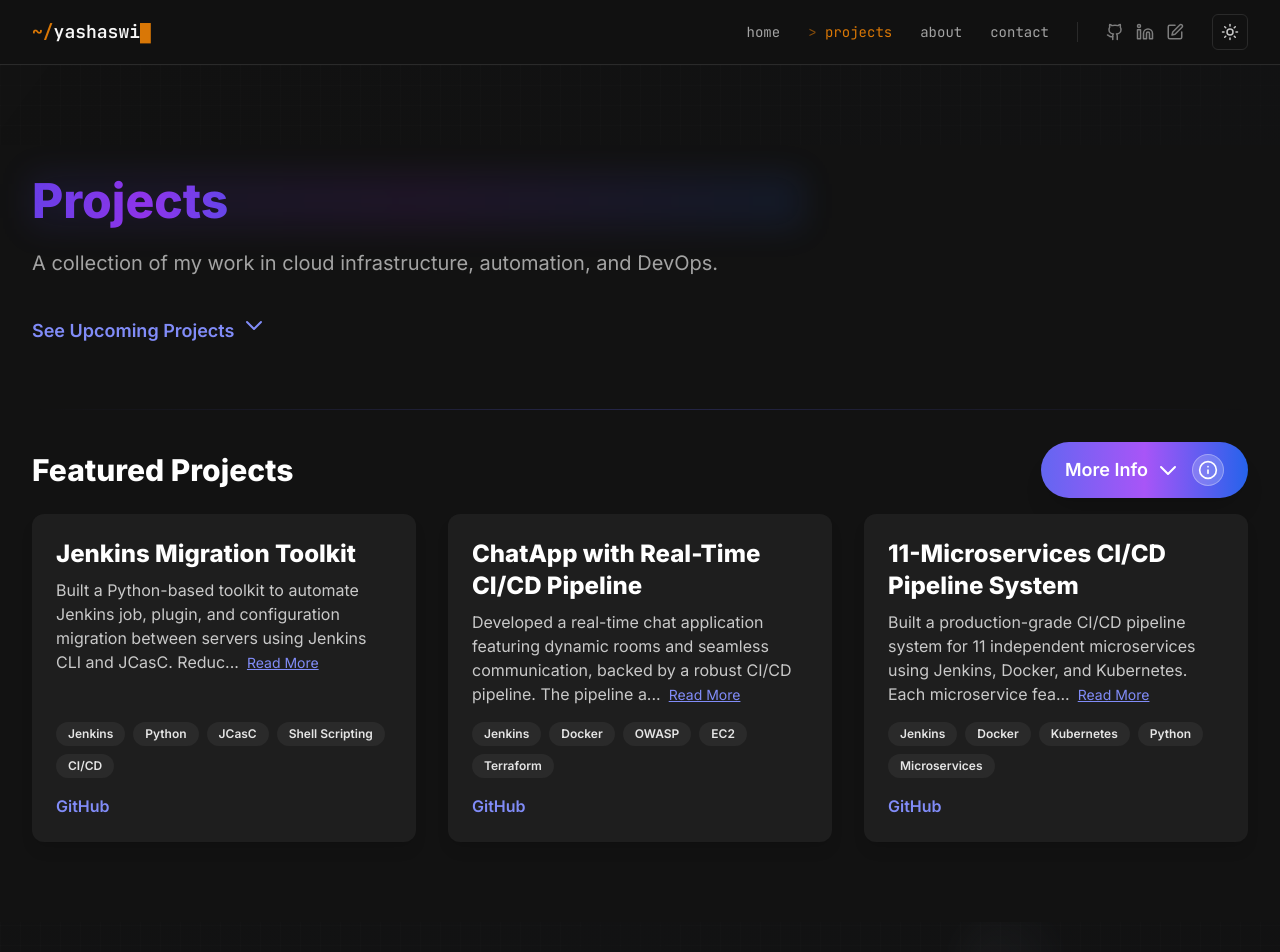
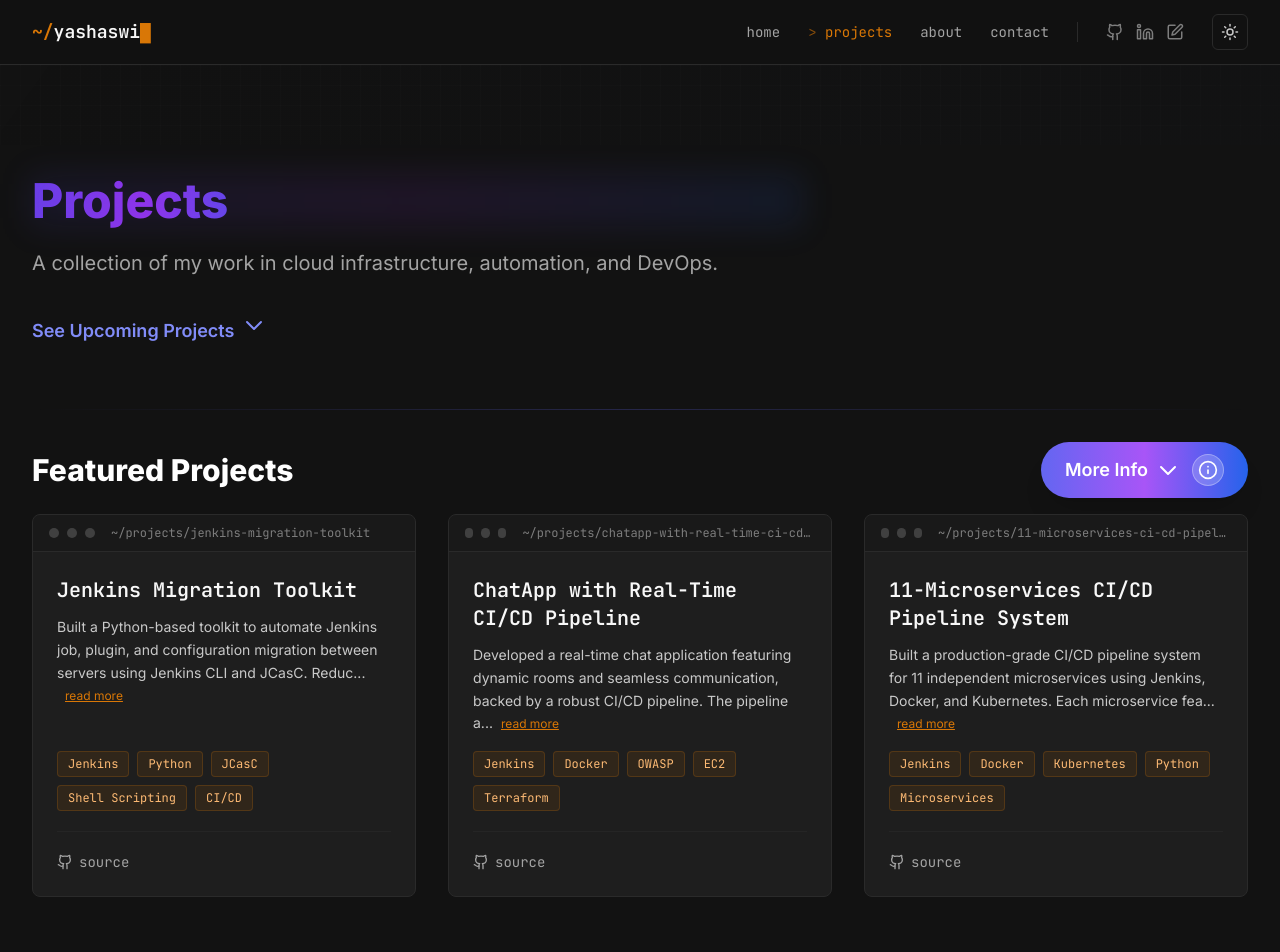
Before and after one commit to yashaswi29/Portfolio, a React (Vite) app: page /projects in a window 1280 px wide. Shown: the top 952 px of the page. Built offline with nearby package versions, Linux system fonts and the light colour scheme.

Commit message:
feat: terminal-style project card with WIP state

```diff
--- a/src/components/ProjectCard.tsx
+++ b/src/components/ProjectCard.tsx
@@ -1,11 +1,13 @@
 import React, { useState } from 'react';
+import { Github, ArrowUpRight, Lock } from 'lucide-react';
 import { useTracker } from '../hooks/useTracker';
 
 interface ProjectCardProps {
   title: string;
   description: string;
   technologies: string[];
-  githubUrl: string;
+  githubUrl?: string;
+  liveUrl?: string;
 }
 
 const MAX_DESCRIPTION_LENGTH = 140;
@@ -15,6 +17,7 @@ const ProjectCard: React.FC<ProjectCardProps> = ({
   description,
   technologies,
   githubUrl,
+  liveUrl,
 }) => {
   const { trackEvent } = useTracker();
   const [expanded, setExpanded] = useState(false);
@@ -34,40 +37,76 @@ const ProjectCard: React.FC<ProjectCardProps> = ({
   };
 
   return (
-    <div className="flex flex-col h-full bg-white dark:bg-primary-800 rounded-xl shadow-lg p-6 transition-shadow duration-300 hover:shadow-2xl">
-      <h3 className="text-2xl font-bold mb-2 text-primary-900 dark:text-white">{title}</h3>
-      <p className="text-primary-700 dark:text-primary-200 mb-4 flex-1">
+    <div className="group flex flex-col h-full bg-white dark:bg-primary-800 rounded-lg border border-primary-200 dark:border-primary-700 overflow-hidden transition-all duration-300 hover:border-accent/60 hover:-translate-y-1">
+      {/* terminal title bar */}
+      <div className="flex items-center gap-2 px-4 py-2.5 border-b border-primary-200 dark:border-primary-700 bg-primary-50 dark:bg-primary-900/40">
+        <span className="w-2.5 h-2.5 rounded-full bg-primary-300 dark:bg-primary-600 group-hover:bg-accent transition-colors" />
+        <span className="w-2.5 h-2.5 rounded-full bg-primary-300 dark:bg-primary-600 group-hover:bg-accent-light transition-colors" />
+        <span className="w-2.5 h-2.5 rounded-full bg-primary-300 dark:bg-primary-600" />
+        <span className="ml-2 font-mono text-xs text-primary-500 dark:text-primary-400 truncate">
+          ~/projects/{title.toLowerCase().replace(/[^a-z0-9]+/g, '-').replace(/(^-|-$)/g, '')}
+        </span>
+      </div>
+
+      <div className="flex flex-col flex-1 p-6">
+        <h3 className="font-mono text-xl font-bold mb-3 text-primary-900 dark:text-[#F8F8F8] group-hover:text-accent transition-colors">
+          {title}
+        </h3>
+        <p className="text-sm leading-relaxed text-primary-700 dark:text-primary-200 mb-4 flex-1">
           {displayDescription}
           {isLong && (
             <button
-            className="ml-2 text-indigo-600 dark:text-indigo-400 underline text-sm focus:outline-none"
+              className="ml-2 text-accent hover:text-accent-light underline text-xs focus:outline-none"
               onClick={handleReadMore}
               aria-expanded={expanded}
             >
-            {expanded ? 'Show Less' : 'Read More'}
+              {expanded ? 'show less' : 'read more'}
             </button>
           )}
         </p>
-      <div className="flex flex-wrap gap-2 mb-4">
+
+        <div className="flex flex-wrap gap-2 mb-5">
           {technologies.map((tech, idx) => (
             <span
               key={idx}
-            className="bg-primary-100 dark:bg-primary-700 text-primary-800 dark:text-primary-100 px-3 py-1 rounded-full text-xs font-semibold"
+              className="font-mono bg-accent/10 text-accent-700 dark:text-accent-300 border border-accent/20 px-2.5 py-1 rounded text-xs"
             >
               {tech}
             </span>
           ))}
         </div>
-      <div className="mt-auto flex gap-3">
+
+        <div className="mt-auto flex items-center gap-5 pt-1 border-t border-primary-100 dark:border-primary-700/60">
+          {githubUrl ? (
             <a
               href={githubUrl}
               target="_blank"
               rel="noopener noreferrer"
               onClick={handleGithubClick}
-          className="text-indigo-600 dark:text-indigo-400 hover:underline font-semibold"
+              className="mt-4 inline-flex items-center gap-1.5 font-mono text-sm text-primary-600 dark:text-primary-300 hover:text-accent dark:hover:text-accent transition-colors"
             >
-          GitHub
+              <Github size={16} /> source
             </a>
+          ) : (
+            <span
+              className="mt-4 inline-flex items-center gap-1.5 font-mono text-sm text-primary-500 dark:text-primary-400"
+              title="Still in development"
+            >
+              <Lock size={14} /> yet to be released
+            </span>
+          )}
+          {liveUrl && (
+            <a
+              href={liveUrl}
+              target="_blank"
+              rel="noopener noreferrer"
+              onClick={() => trackEvent('project', 'live_click', title, { url: liveUrl })}
+              className="mt-4 inline-flex items-center gap-1 font-mono text-sm text-primary-600 dark:text-primary-300 hover:text-accent dark:hover:text-accent transition-colors"
+            >
+              live <ArrowUpRight size={15} />
+            </a>
+          )}
+        </div>
       </div>
     </div>
   );
```
Lines whose indentation alone changed are shown as unchanged.
